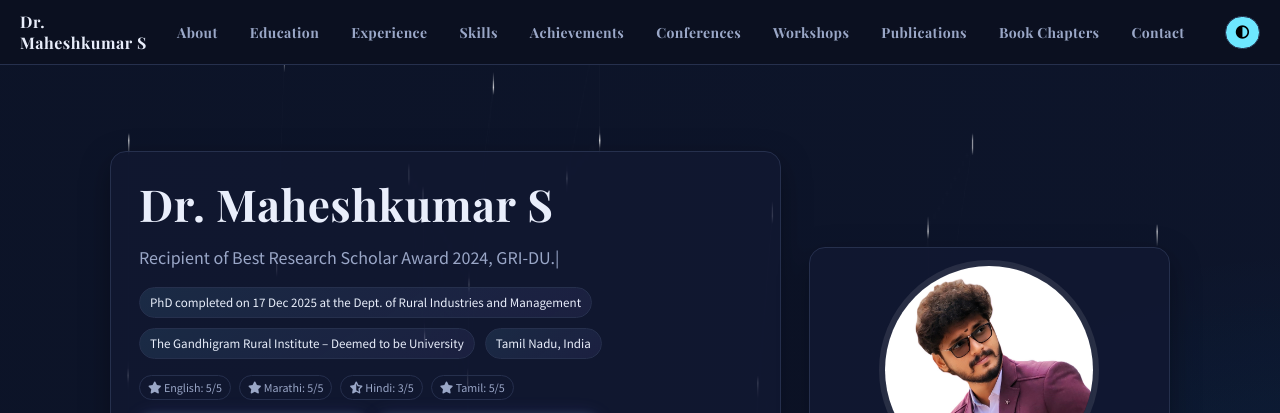
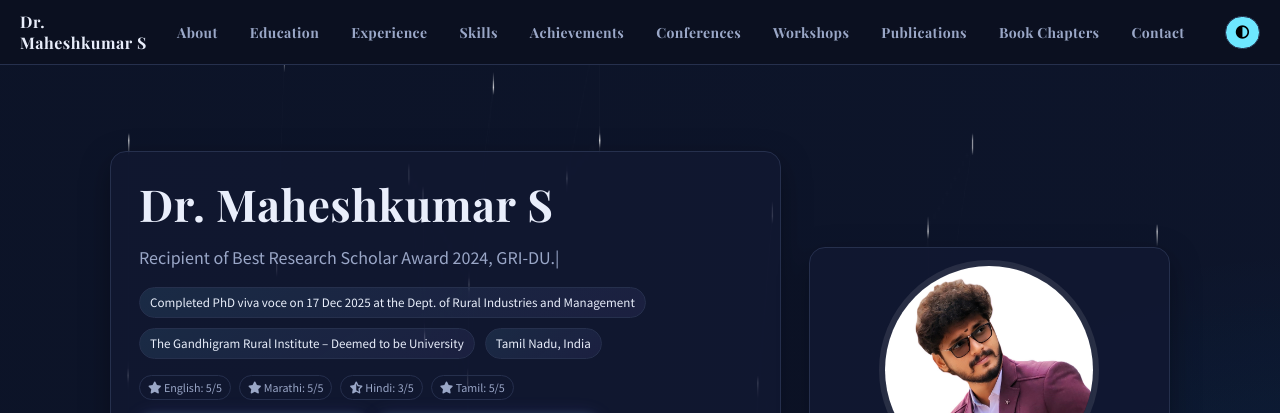
Before and after one commit to Maheshkumar-Chavan/Maheshkumar-S-Academic-Portfolio, a plain HTML site: page index.html in a window 1280 px wide. Shown: the top 413 px of the page. Drawn offline with nearby package versions, Linux system fonts and the light colour scheme; animation ran at ten frames a second.

Commit message:
update of phd

```diff
--- a/index.html
+++ b/index.html
@@ -487,7 +487,7 @@ html[data-theme="light"] .theme-toggle:hover {
         <h1 class="title">Dr. Maheshkumar&nbsp;S</h1>
         <p class="subtitle"><span id="typed"></span></p>
         <div class="badges">
-          <span class="badge">PhD completed on 17 Dec 2025 at the Dept. of Rural Industries and Management</span>
+          <span class="badge">Completed PhD viva voce on 17 Dec 2025 at the Dept. of Rural Industries and Management</span>
           <span class="badge">The Gandhigram Rural Institute – Deemed to be University</span>
           <span class="badge">Tamil Nadu, India</span>
         </div>
```
